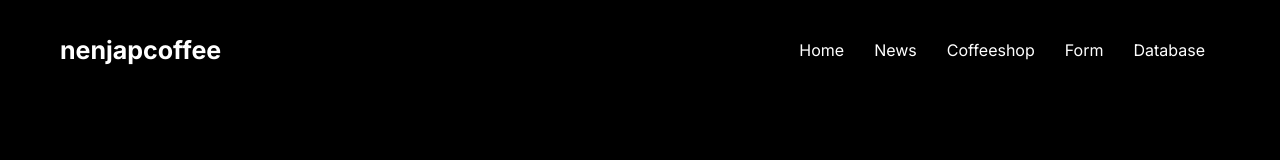
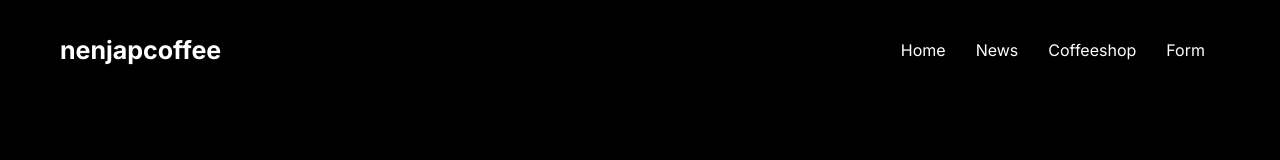
Before and after one commit to HEYiMOW/skripsifrontend, a Next.js app: page /show in a window 1280 px wide. Shown: the top 160 px of the page. Built offline with nearby package versions, Linux system fonts and the light colour scheme; no server answers.

Commit message:
skripsi frontend baru lagi

```diff
--- a/src/components/navbar/Navbar.jsx
+++ b/src/components/navbar/Navbar.jsx
@@ -25,11 +25,6 @@ const links = [
         title: "Form",
         url: "/form",
     },
-    {
-        id: 5,
-        title: "Database",
-        url: "/show",
-    },
 ];
 
 const Navbar = () => {
```
